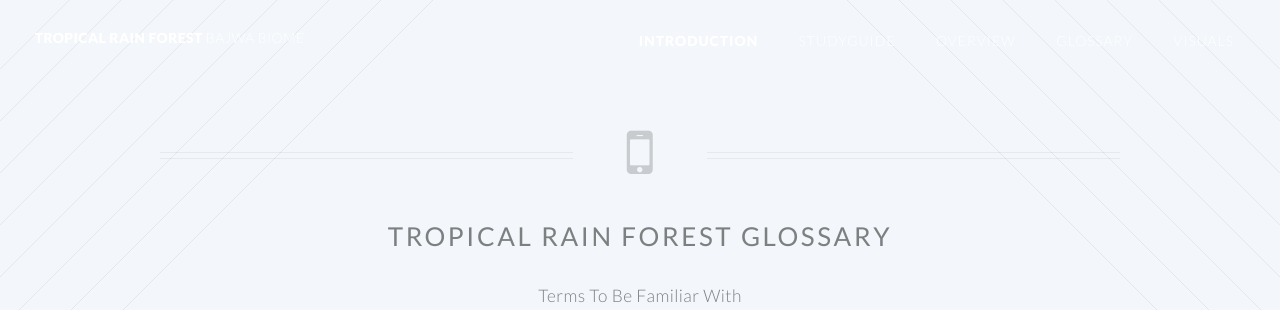
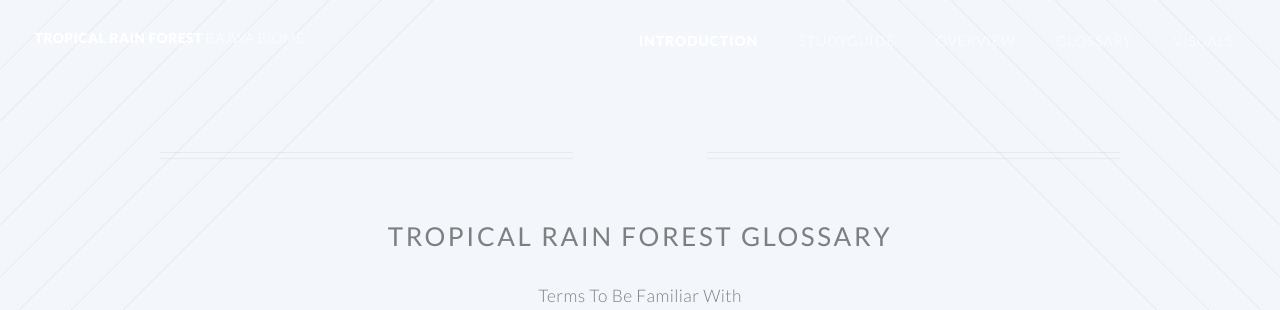
Before and after one commit to TropicalRainForest/tropical-rain-forest, a plain HTML site: page no-sidebar.html in a window 1280 px wide. Shown: the top 310 px of the page. Drawn offline with Linux system fonts and the light colour scheme.

Commit message:
Update no-sidebar.html

```diff
--- a/no-sidebar.html
+++ b/no-sidebar.html
@@ -26,7 +26,6 @@
 				<article id="main">
 
 					<header class="special container">
-						<span class="icon fa-mobile"></span>
 						<h2><strong>Tropical Rain Forest Glossary</strong></h2>
 						<p>Terms To Be Familiar With</p>
 					</header>
```
